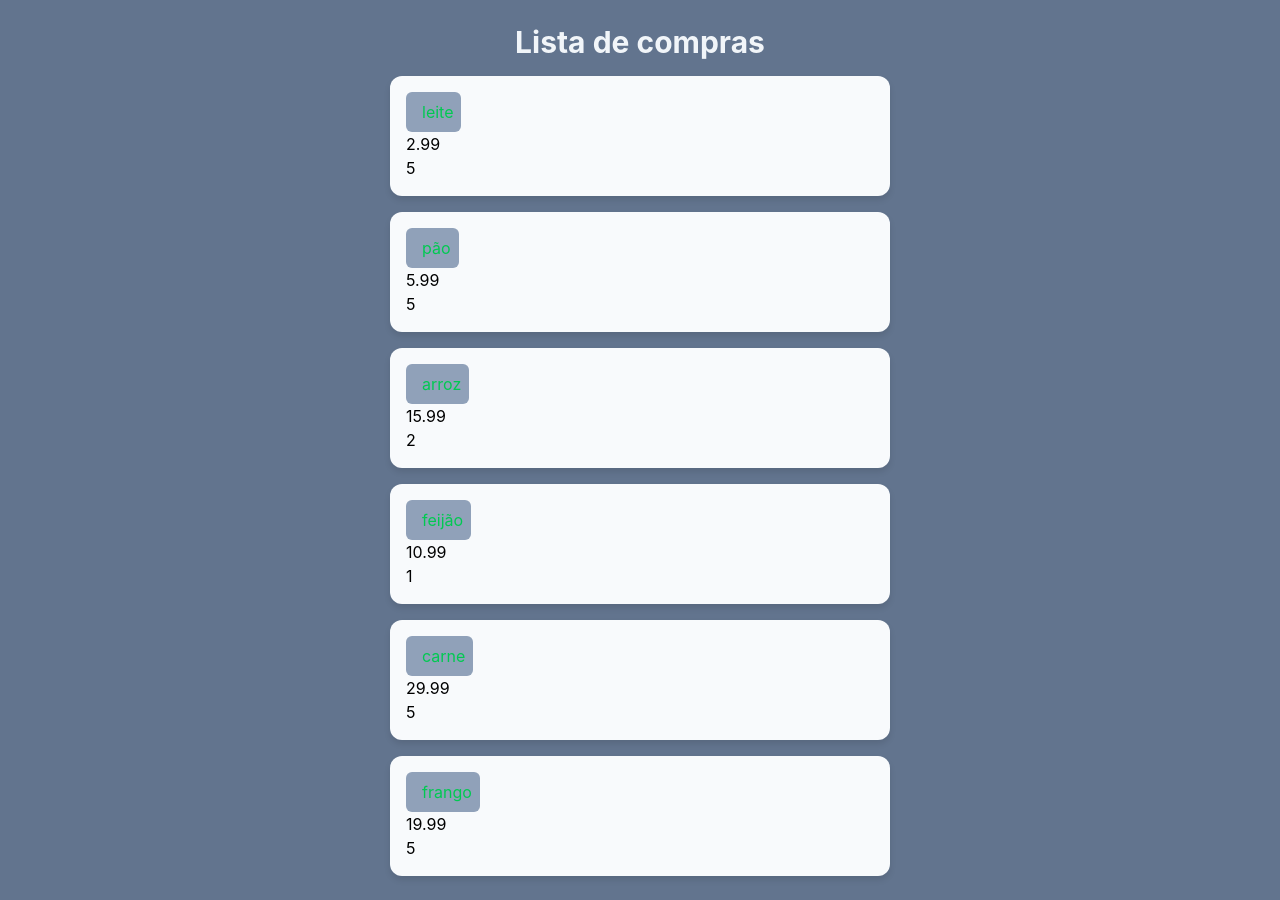
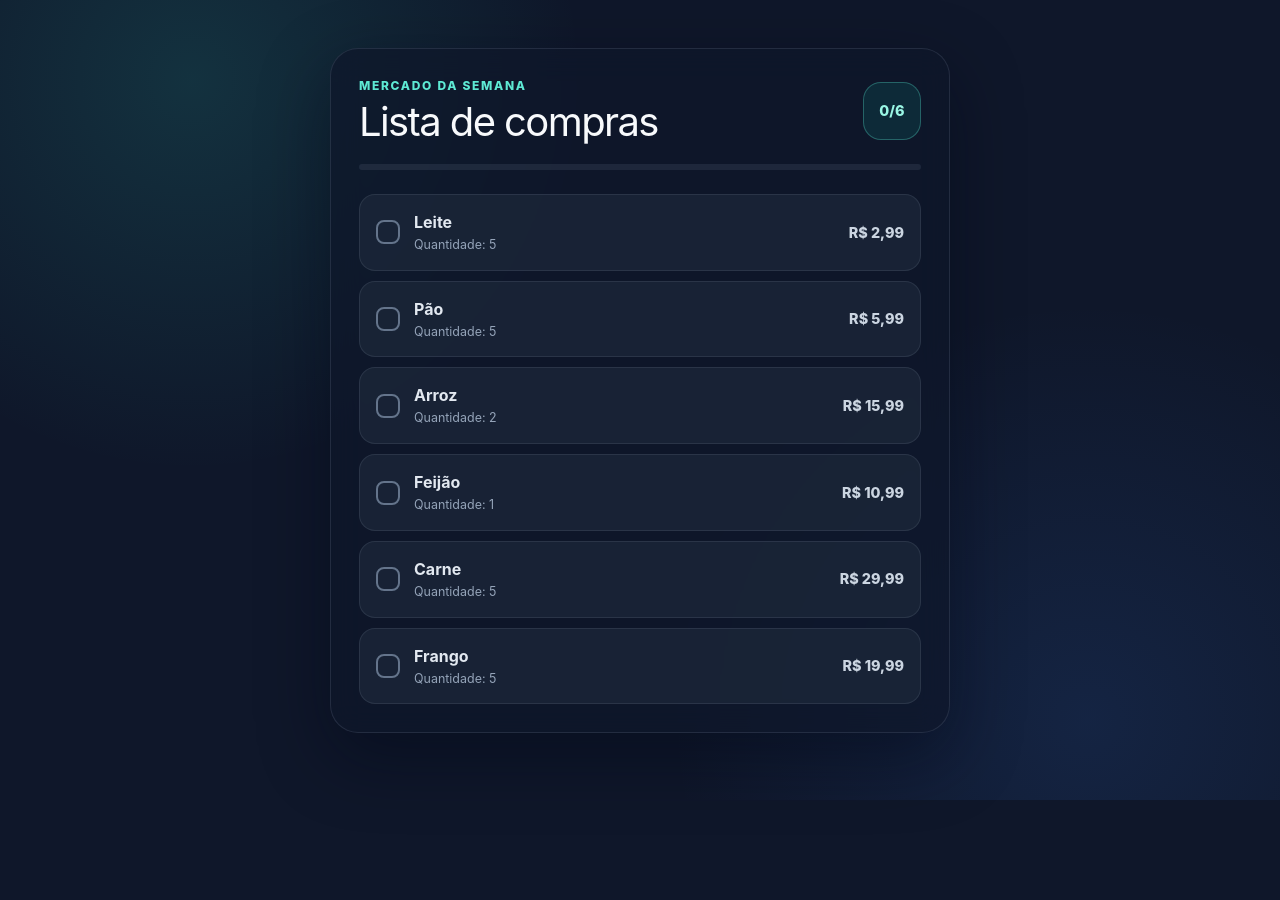
Before and after one commit to Lipe-meira/lista-mercado, a React (Vite) app: page / in a window 1280 px wide. After the commit the page ends 800 px from the top, so only its background shows below. Built offline with nearby package versions, Linux system fonts and the light colour scheme.

Commit message:
feat: melhora interface e progresso da lista

```diff
--- a/src/App.css
+++ b/src/App.css
@@ -1 +1,93 @@
-@import "tailwindcss";
+.app-shell {
+  min-height: 100svh;
+  padding: 48px 20px;
+  background:
+    radial-gradient(
+      circle at 15% 10%,
+      rgba(45, 212, 191, 0.14),
+      transparent 30%
+    ),
+    radial-gradient(
+      circle at 85% 90%,
+      rgba(59, 130, 246, 0.12),
+      transparent 32%
+    ),
+    #0f172a;
+}
+
+.app-card {
+  width: min(100%, 620px);
+  margin: 0 auto;
+  padding: 28px;
+  border: 1px solid rgba(148, 163, 184, 0.16);
+  border-radius: 28px;
+  background: rgba(15, 23, 42, 0.72);
+  box-shadow: 0 24px 70px rgba(2, 6, 23, 0.45);
+  backdrop-filter: blur(16px);
+}
+
+.app-header {
+  display: flex;
+  align-items: center;
+  justify-content: space-between;
+  gap: 20px;
+  margin-bottom: 20px;
+}
+
+.app-kicker {
+  margin: 0 0 5px;
+  color: #5eead4;
+  font-size: 0.75rem;
+  font-weight: 800;
+  letter-spacing: 0.14em;
+  text-transform: uppercase;
+}
+
+.app-header h1 {
+  margin: 0;
+  color: #f8fafc;
+  font-size: clamp(1.8rem, 6vw, 2.5rem);
+  line-height: 1.1;
+  letter-spacing: -0.04em;
+}
+
+.app-counter {
+  display: grid;
+  flex: 0 0 auto;
+  width: 58px;
+  height: 58px;
+  place-items: center;
+  border: 1px solid rgba(94, 234, 212, 0.3);
+  border-radius: 18px;
+  color: #99f6e4;
+  background: rgba(20, 184, 166, 0.12);
+  font-size: 0.9rem;
+  font-weight: 800;
+}
+
+.progress {
+  height: 6px;
+  margin-bottom: 24px;
+  overflow: hidden;
+  border-radius: 999px;
+  background: rgba(148, 163, 184, 0.12);
+}
+
+.progress span {
+  display: block;
+  height: 100%;
+  border-radius: inherit;
+  background: linear-gradient(90deg, #14b8a6, #5eead4);
+  transition: width 240ms ease;
+}
+
+@media (max-width: 520px) {
+  .app-shell {
+    padding: 16px;
+  }
+
+  .app-card {
+    padding: 20px;
+    border-radius: 22px;
+  }
+}
--- a/src/App.jsx
+++ b/src/App.jsx
@@ -1,4 +1,5 @@
 import { useState } from "react";
+import "./App.css";
 import Compras from "./components/listaCompras/Compras";
 
 function App() {
@@ -57,15 +58,32 @@ function App() {
     );
   }
 
+  const totalComprado = compras.filter((compra) => compra.comprado).length;
+  const progresso = (totalComprado / compras.length) * 100;
+
   return (
-    <div className="w-full min-h-screen bg-slate-500 flex justify-center p-6">
-      <div className="w-full max-w-[500px] space-y-4">
-        <h1 className="text-3xl text-slate-100 font-bold text-center">
-          Lista de compras
-        </h1>
+    <main className="app-shell">
+      <section className="app-card">
+        <header className="app-header">
+          <div>
+            <p className="app-kicker">Mercado da semana</p>
+            <h1>Lista de compras</h1>
+          </div>
+          <span
+            className="app-counter"
+            aria-label={`${totalComprado} itens comprados`}
+          >
+            {totalComprado}/{compras.length}
+          </span>
+        </header>
+
+        <div className="progress" aria-hidden="true">
+          <span style={{ width: `${progresso}%` }} />
+        </div>
+
         <Compras compras={compras} jaComprado={jaComprado} />
-      </div>
-    </div>
+      </section>
+    </main>
   );
 }
 
--- a/src/components/listaCompras/Compras.css
+++ b/src/components/listaCompras/Compras.css
@@ -1,18 +1,106 @@
 .lista-compras {
   display: flex;
   flex-direction: column;
-  gap: 16px;
+  gap: 10px;
 }
 
 .card-compra {
-  padding: 16px;
-  border-radius: 12px;
-  background: #f8fafc;
-  box-shadow: 0 4px 6px #0000001a;
+  display: grid;
+  grid-template-columns: auto minmax(0, 1fr) auto;
+  align-items: center;
+  gap: 14px;
+  width: 100%;
+  padding: 15px 16px;
+  border: 1px solid rgba(148, 163, 184, 0.14);
+  border-radius: 16px;
+  color: #e2e8f0;
+  background: rgba(30, 41, 59, 0.72);
+  text-align: left;
+  cursor: pointer;
+  transition:
+    border-color 160ms ease,
+    background 160ms ease,
+    transform 160ms ease;
 }
 
-.nome-compra {
-  color: #000;
-  font-size: 20px;
-  font-weight: 600;
+.card-compra:hover {
+  border-color: rgba(94, 234, 212, 0.38);
+  background: rgba(51, 65, 85, 0.8);
+  transform: translateY(-1px);
 }
+
+.card-compra:focus-visible {
+  outline: 3px solid rgba(45, 212, 191, 0.35);
+  outline-offset: 2px;
+}
+
+.check-compra {
+  display: grid;
+  width: 24px;
+  height: 24px;
+  place-items: center;
+  border: 2px solid #64748b;
+  border-radius: 8px;
+  color: #042f2e;
+  font-size: 0.85rem;
+  font-weight: 900;
+  transition: 160ms ease;
+}
+
+.info-compra {
+  display: flex;
+  min-width: 0;
+  flex-direction: column;
+  gap: 2px;
+}
+
+.info-compra strong {
+  overflow: hidden;
+  font-size: 1rem;
+  text-overflow: ellipsis;
+  text-transform: capitalize;
+  white-space: nowrap;
+}
+
+.info-compra small {
+  color: #94a3b8;
+  font-size: 0.78rem;
+}
+
+.valor-compra {
+  color: #cbd5e1;
+  font-size: 0.9rem;
+  font-weight: 800;
+  white-space: nowrap;
+}
+
+.card-compra--concluida {
+  border-color: rgba(248, 113, 113, 0.24);
+  background: rgba(127, 29, 29, 0.14);
+}
+
+.card-compra--concluida .check-compra {
+  border-color: #f87171;
+  background: #f87171;
+}
+
+.card-compra--concluida .info-compra strong {
+  color: #fca5a5;
+  text-decoration: line-through;
+}
+
+.card-compra--concluida .valor-compra,
+.card-compra--concluida .info-compra small {
+  color: #a78b8b;
+}
+
+@media (max-width: 420px) {
+  .card-compra {
+    gap: 10px;
+    padding: 13px;
+  }
+
+  .valor-compra {
+    font-size: 0.8rem;
+  }
+}
--- a/src/components/listaCompras/Compras.jsx
+++ b/src/components/listaCompras/Compras.jsx
@@ -1,28 +1,32 @@
 import "./Compras.css";
 
-function Compras(props) {
+function Compras({ compras, jaComprado }) {
   return (
     <div className="lista-compras">
-      {props.compras.map((compra) => (
-        <div key={compra.id} className="card-compra">
-          <button
-            type="button"
-            onClick={() => props.jaComprado(compra.id)}
-            className="bg-slate-400 grow text-white p-2 rounded-md"
-          >
-            <span
-              className={
-                compra.comprado
-                  ? "text-red-500 ml-2 line-through"
-                  : "text-green-500 ml-2"
-              }
-            >
-              {compra.nome}
-            </span>
-          </button>
-          <p>{compra.valor}</p>
-          <p>{compra.quantidade}</p>
-        </div>
+      {compras.map((compra) => (
+        <button
+          key={compra.id}
+          type="button"
+          aria-pressed={compra.comprado}
+          onClick={() => jaComprado(compra.id)}
+          className={`card-compra ${compra.comprado ? "card-compra--concluida" : ""}`}
+        >
+          <span className="check-compra" aria-hidden="true">
+            {compra.comprado ? "✓" : ""}
+          </span>
+
+          <span className="info-compra">
+            <strong>{compra.nome}</strong>
+            <small>Quantidade: {compra.quantidade}</small>
+          </span>
+
+          <span className="valor-compra">
+            {compra.valor.toLocaleString("pt-BR", {
+              style: "currency",
+              currency: "BRL",
+            })}
+          </span>
+        </button>
       ))}
     </div>
   );
--- a/src/index.css
+++ b/src/index.css
@@ -1,5 +1,23 @@
 @import "tailwindcss";
 
-.compras p {
-  text-align: center;
+html {
+  background: #0f172a;
 }
+
+body {
+  min-width: 320px;
+  margin: 0;
+  font-family:
+    Inter,
+    ui-sans-serif,
+    system-ui,
+    -apple-system,
+    BlinkMacSystemFont,
+    "Segoe UI",
+    sans-serif;
+}
+
+button,
+input {
+  font: inherit;
+}
```
